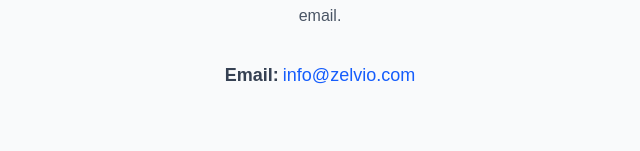
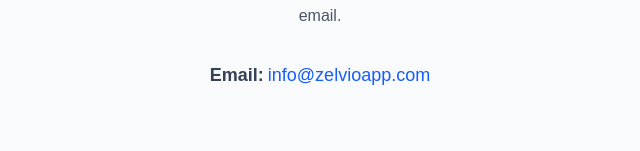
Before and after one commit to microbuilder84/zelvio, a Next.js app: page / in a window 1280 px wide. Shown: the part 3142-3293 px from the top of the page, without its empty margins (320-960 px from the left). Built offline with nearby package versions, Linux system fonts and the light colour scheme.

Commit message:
mail sistemata

```diff
--- a/app/(landing)/components/Contatti.tsx
+++ b/app/(landing)/components/Contatti.tsx
@@ -27,7 +27,7 @@ export default function Contatti() {
                             className="text-blue-600 underline-offset-2 hover:underline
                                        md:hover:opacity-80 transition-opacity duration-200"
                         >
-                            info@zelvio.com
+                            info@zelvioapp.com
                         </a>
                     </p>
                 </div>
--- a/app/cookie/page.tsx
+++ b/app/cookie/page.tsx
@@ -39,7 +39,7 @@ export default function CookiePage() {
             <h2 className="text-xl font-semibold mt-10 mb-3">4. Contatti</h2>
             <p className="mb-6">
                 Per informazioni:{" "}
-                <a href="mailto:info@zelvio.com" className="text-blue-600 underline">
+                <a href="mailto:info@zelvioapp.com" className="text-blue-600 underline">
                     info@zelvio.com
                 </a>.
             </p>
--- a/app/privacy/page.tsx
+++ b/app/privacy/page.tsx
@@ -84,7 +84,7 @@ export default function PrivacyPage() {
             </ul>
             <p className="mb-6">
                 Per esercitare i diritti:{" "}
-                <a href="mailto:info@zelvio.com" className="text-blue-600 underline">
+                <a href="mailto:info@zelvioapp.com" className="text-blue-600 underline">
                     info@zelvio.com
                 </a>.
             </p>
--- a/app/termini/page.tsx
+++ b/app/termini/page.tsx
@@ -50,7 +50,7 @@ export default function TerminiPage() {
             <h2 className="text-xl font-semibold mt-10 mb-3">6. Contatti</h2>
             <p className="mb-6">
                 Per informazioni o richieste:{" "}
-                <a href="mailto:info@zelvio.com" className="text-blue-600 underline">
+                <a href="mailto:info@zelvioapp.com" className="text-blue-600 underline">
                     info@zelvio.com
                 </a>.
             </p>
--- a/app/wizard/page.tsx
+++ b/app/wizard/page.tsx
@@ -102,7 +102,7 @@ export default function WizardPage() {
         newErrors.intervento = "Seleziona il tipo di intervento.";
 
       if (!formData.modello)
-        newErrors.modello = "Inserisci il modello del climatizzatore.";
+        newErrors.modello = "Inserisci il modello.";
 
       if (!formData.potenza)
         newErrors.potenza = "Inserisci la potenza.";
```
